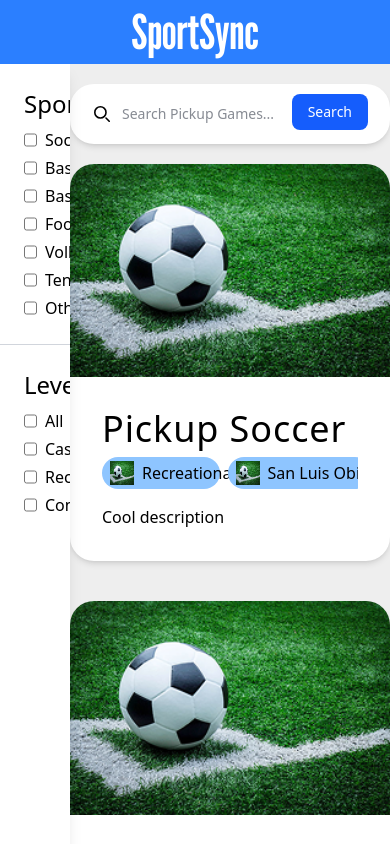
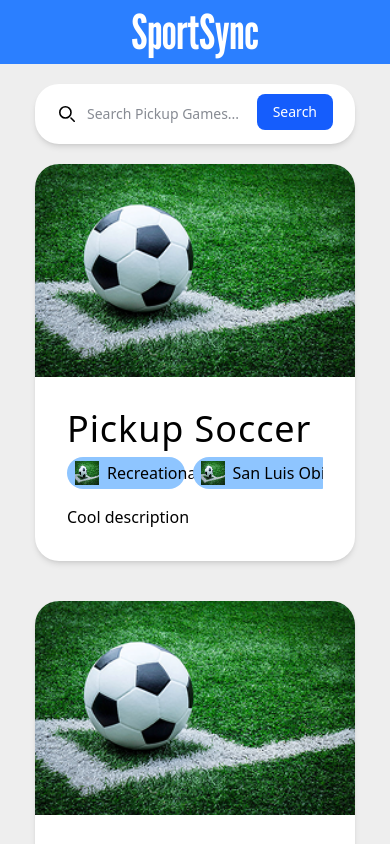
Before and after one commit to KallosP/csc437-asmts-project, a React (Vite) app in the folder packages/project-frontend/: page / in a window 390 px wide. Shown: the top 844 px of the page. Built offline with nearby package versions, Linux system fonts and the light colour scheme.

Commit message:
hide filters on screens smaller than lg breakpoint

```diff
--- a/packages/project-frontend/src/components/GameCard.jsx
+++ b/packages/project-frontend/src/components/GameCard.jsx
@@ -9,16 +9,16 @@ export default function GameCard(props) {
 	return (
 		<button
 			onClick={handleClick}
-			className="w-full mx-auto max-w-xs sm:max-w-sm md:max-w-md lg:max-w-lg xl:max-w-5xl xl:p-5 overflow-hidden rounded-3xl bg-white shadow-md  text-left cursor-pointer transition-all duration-300 hover:bg-blue-100 ">
-			<div className="xl:flex gap-8">
+			className="w-full mx-auto max-w-xs sm:max-w-sm md:max-w-md lg:max-w-4xl xl:max-w-5xl lg:p-5 overflow-hidden rounded-3xl bg-white shadow-md  text-left cursor-pointer transition-all duration-300 hover:bg-blue-100 ">
+			<div className="lg:flex gap-8">
 				<div className="md:shrink-0">
 					<img
-						className="w-full xl:rounded-3xl object-cover "
+						className="w-full lg:rounded-3xl object-cover "
 						src={props.img}
 						alt="Soccer ball on field"
 					/>
 				</div>
-				<div className="xl:p-0 p-8 overflow-hidden">
+				<div className="lg:p-0 p-8 overflow-hidden">
 					<div className="text-4xl tracking-wide">{props.name}</div>
 					{/* Tags */}
 					<div className="mt-2 overflow-hidden">
--- a/packages/project-frontend/src/components/LeftSidebar.jsx
+++ b/packages/project-frontend/src/components/LeftSidebar.jsx
@@ -3,7 +3,7 @@ import FilterItem from './FilterItem'
 
 export default function LeftSidebar() {
 	return (
-		<aside className="w-72 h-auto flex flex-col shadow-lg relative overflow-y-auto bg-white">
+		<aside className="w-72 h-auto hidden lg:flex flex-col shadow-lg relative overflow-y-auto bg-white">
 			<div className="p-6 space-y-10">
 				{/* Sport Filters */}
 				<div className="space-y-2">
--- a/packages/project-frontend/src/components/SearchBar.jsx
+++ b/packages/project-frontend/src/components/SearchBar.jsx
@@ -6,7 +6,7 @@ export default function SearchBar() {
         console.log('Search clicked')
     }
 	return (
-		<form className="w-full px-3 py-1 mx-auto max-w-xs sm:max-w-sm md:max-w-md lg:max-w-lg xl:max-w-5xl overflow-hidden rounded-3xl bg-white shadow-md ">
+		<form className="w-full px-3 py-1 mx-auto max-w-xs sm:max-w-sm md:max-w-md lg:max-w-4xl xl:max-w-5xl overflow-hidden rounded-3xl bg-white shadow-md ">
 			<label
 				htmlFor="default-search"
 				className="mb-2 text-sm font-medium text-gray-900 sr-only dark:text-white">
--- a/packages/project-frontend/src/pages/SearchPage.jsx
+++ b/packages/project-frontend/src/pages/SearchPage.jsx
@@ -11,7 +11,7 @@ export default function SearchPage() {
 			<TopBar />
 			<div className="flex flex-1 bg-darkGray">
 				<LeftSidebar />
-				<div className="flex flex-1 flex-col justify-center">
+				<div className="flex flex-1 flex-col px-5 justify-center">
 					<div className="mt-5">
 						<SearchBar />
 					</div>
```
